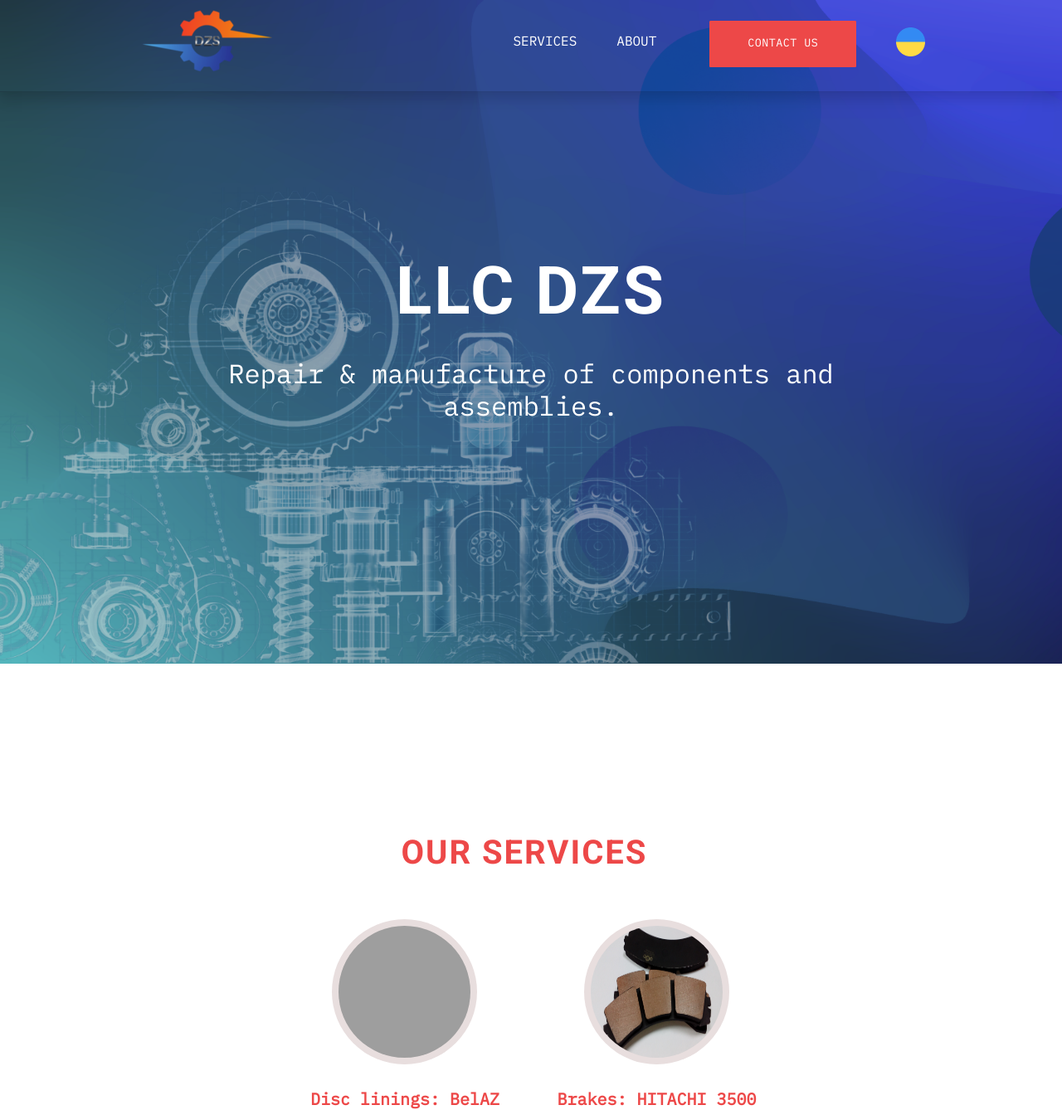
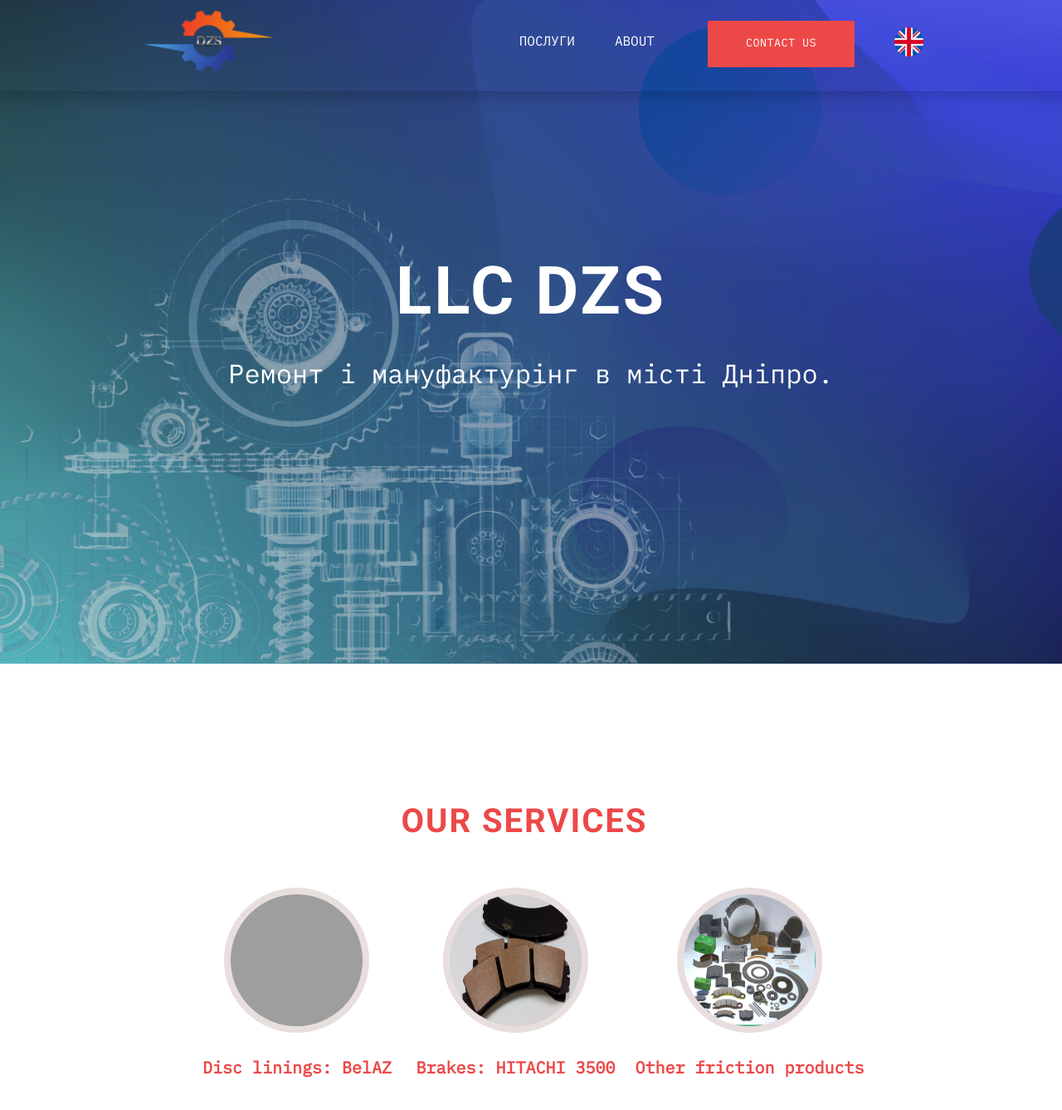
Before and after one commit to deredskoy/dzs-landing, a plain HTML site: page index.html in a window 1280 px wide. Shown: the top 1338 px of the page at 83% size. Drawn offline with Linux system fonts and the light colour scheme; grey boxes are pictures that could not be loaded.

Commit message:
desktop changes

```diff
--- a/index.html
+++ b/index.html
@@ -6,7 +6,7 @@
     <meta name="description" content="DZS">
     <meta name="viewport" content="width=device-width, initial-scale=1.0">
 
-  <title>DZS</title>
+    <title>DZS 1</title>
     <link rel="stylesheet" href="style.css">
     <link rel="stylesheet" href="reset.css">
     <link rel="icon" href="./img/favicon.png" type="image/png">
@@ -25,24 +25,22 @@
 
         <div class="nav-links">
             <nav>
-        <ul class="services-btn">
-          <li><a href="#services">SERVICES</a></li>
+                <ul>
+                    <li><a href="#services">ПОСЛУГИ</a></li>
                 </ul>
             </nav>
             <nav>
-        <ul class="about-btn">
+                <ul>
                     <li><a href="#about">ABOUT</a></li>
                 </ul>
             </nav>
             <a class="header-button" href="#contact"><button id="mainbutton">CONTACT US</button></a>
-      <a class="lang-switch" href="index_ua.html"><img class="lang-icon" alt="ua-locale" src="img/ukraine.png"></a>
+            <a class="lang-switch" href="index_ua.html"><img class="lang-icon" alt="ua-locale" src="img/english.png"></a>
         </div>
 
     </div>
 </header>
 
-
-<!-- Hero Content -->
 <main>
     <div class="main-content-first">
         <div class="content-container">
@@ -50,11 +48,11 @@
                 <div class="center-logo">
                     <h1 class="hero-logo">LLC DZS</h1>
                 </div>
-        <h3 class="main-point-2">Repair & manufacture of components and assemblies.</h3>
+                <h3 class="main-point-2">Ремонт і мануфактурінг в місті Дніпро.</h3>
             </div>
         </div>
     </div>
-  <!-- Main Content -->
+
     <section class="technologies" id="services">
         <div class="tech-used">
             <h3>OUR SERVICES</h3>
@@ -78,7 +76,7 @@
         </div>
         <div class="content-two-three">
             <div class="logo-wrapper">
-        <img src="./img/our-story.png">
+                <img alt="our story" src="./img/our-story.png">
             </div>
         </div>
     </section>
--- a/style.css
+++ b/style.css
@@ -1,3 +1,7 @@
+html {
+    scroll-behavior: smooth;
+}
+
 html:focus-within {
 	scroll-behavior: smooth;
 }
@@ -662,7 +666,7 @@ header {
 .technologies {
 	padding-bottom: 3rem;
 	margin-top: 3rem;
-	margin-bottom: 6rem;
+	margin-bottom: 3rem;
 	justify-content: center;
 	margin-left: auto;
 	margin-right: auto;
@@ -701,7 +705,7 @@ header {
 }
 
 .tech-used-icon {
-	gap: 4rem;
+	gap: 1.5rem;
 	margin-top: 1.5rem;
 	align-items: center;
 	justify-content: center;
```
Also changed, not shown: index_ua.html (+7 -7 lines). Lines whose indentation alone changed are shown as unchanged.
